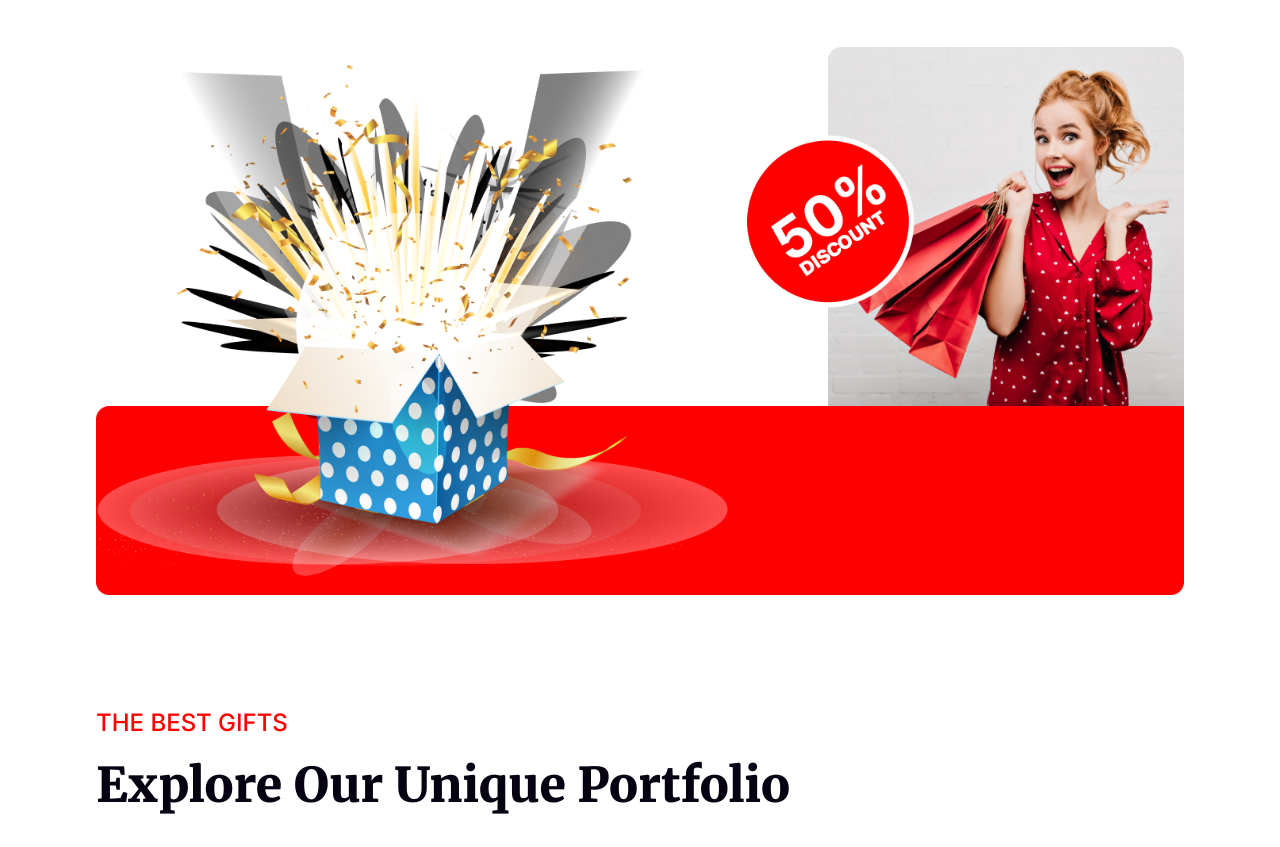
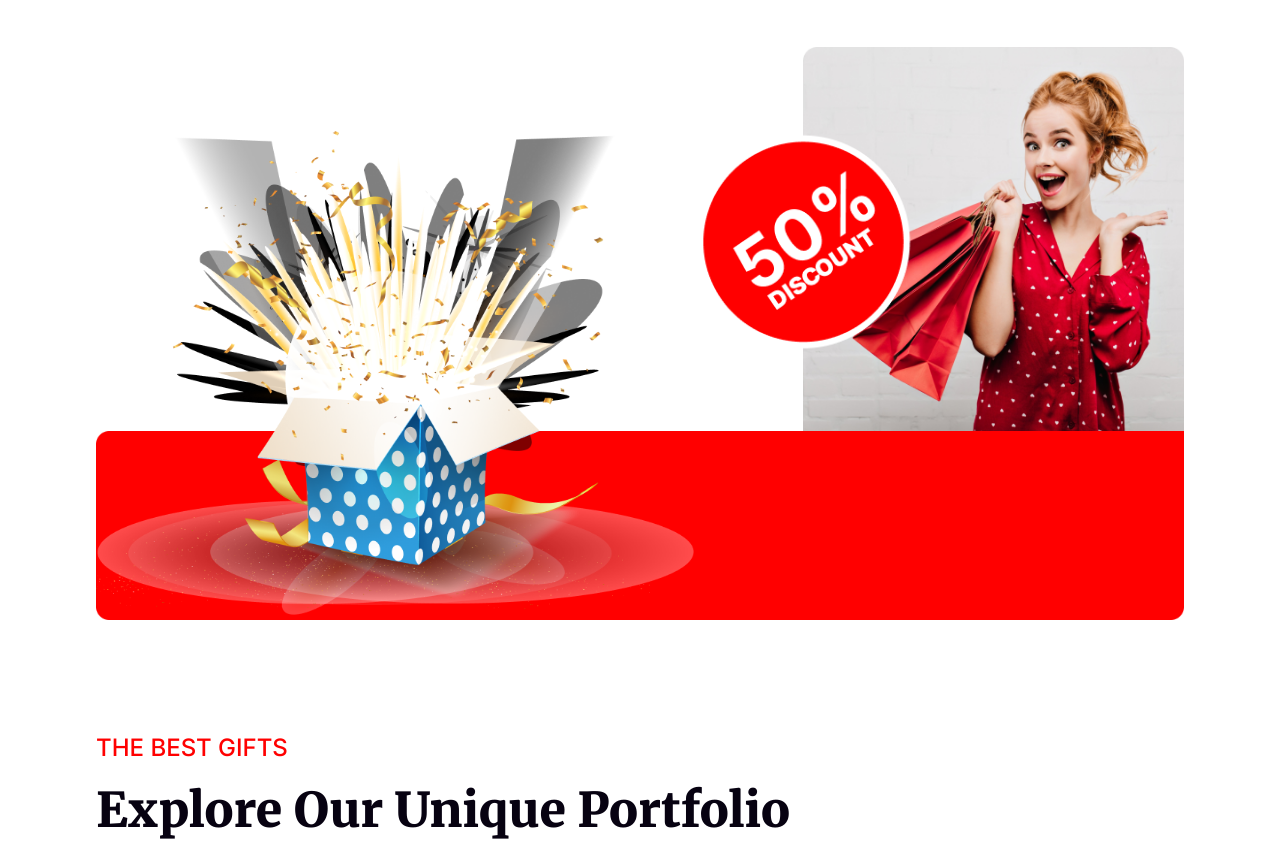
Before and after one commit to mraihan20295/PHero__B9-A1, a plain HTML site: page index.html in a window 1280 px wide. Shown: the part 3394-4241 px from the top of the page. Drawn offline with Linux system fonts and the light colour scheme.

Commit message:
Fixed Alignment issues of images in Holidays  Sale Section

```diff
--- a/css/style.css
+++ b/css/style.css
@@ -297,49 +297,35 @@ section {
 .holidays-sale__banner {
     margin-top: 5rem;
     position: relative;
-    text-align: right;
 }
 
-.holidays-sale__banner-content {
-    display: flex;
-    gap: 10rem;
-    justify-content: space-between;
+.discount-lady-container {
     margin-bottom: -0.9rem;
 }
 
-.holidays-sale__banner-content>.gift-box {
-    width: 70%;
+.discount-lady {
+    position: relative;
+    width: 35%;
+    margin-left: auto;
+
 }
 
-.holidays-sale__banner-content .gift-box>*,
-.holidays-sale__banner-content .discount-lady>* {
+.shopping-lady {
     width: 100%;
 }
 
-.holidays-sale__banner-content .gift-box {
-    position: relative;
+.discount-badge {
+    width: 78%;
+    position: absolute;
+    top: 12%;
+    left: -39%;
 }
 
-.holidays-sale__banner-content .gift-box>img {
-    max-width: 700px;
+.holidays-sale__banner .gift-box {
     position: absolute;
-    left: 0;
-    top: 5%;
+    bottom: 0;
+    width: 55%;
 }
-
-.holidays-sale__banner-content .discount-lady {
-    position: relative;
-
-}
-
-.holidays-sale__banner-content .discount-lady>.discount-badge {
-    max-width: 240px;
-    position: absolute;
-    border-radius: 50%;
-    top: 15%;
-    left: -120px;
-}
-
 
 
 .holidays-sale__banner .red-banner {
--- a/index.html
+++ b/index.html
@@ -80,15 +80,13 @@
                 </p>
             </div>
             <div class="holidays-sale__banner">
-                <div class="holidays-sale__banner-content">
-                    <div class="gift-box">
-                        <img src="images/gift-box.png" alt="">
-                    </div>
+                <div class="discount-lady-container">
                     <div class="discount-lady">
                         <img class="discount-badge" src="images/discount-badge.png" alt="">
                         <img class="shopping-lady" src="images/shopping-lady.png" alt="">
                     </div>
                 </div>
+                <img class="gift-box" src="images/gift-box.png" alt="">
                 <img class="red-banner" src="images/red-banner.png" alt="">
             </div>
         </section>
```
